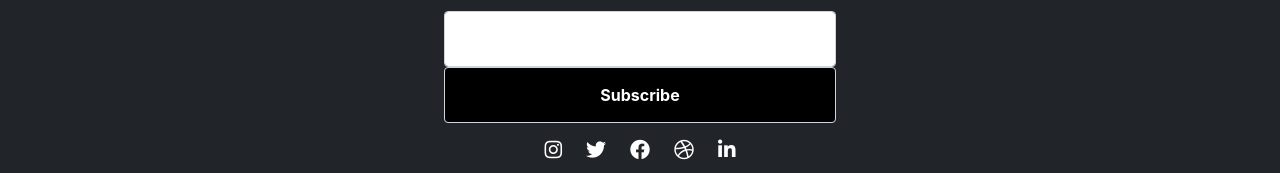
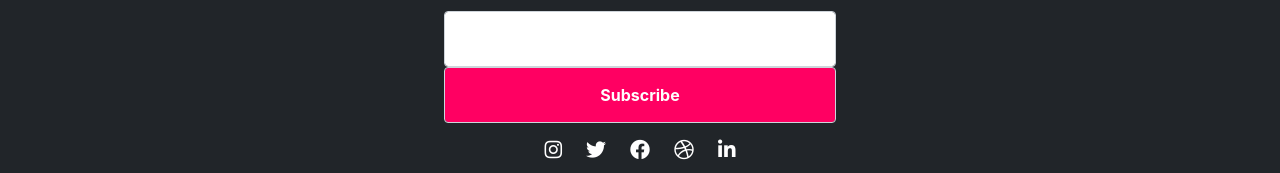
Before and after one commit to Melon-ali/drone-craft, a React (Create React App) app: page / in a window 1280 px wide. In both pictures the pointer is over the button "Subscribe". Shown: the part 1592-1765 px from the top of the page. Built offline with nearby package versions, Linux system fonts and the light colour scheme.

Commit message:
footer added

```diff
--- a/src/Pages/Shared/Footer/Footer.css
+++ b/src/Pages/Shared/Footer/Footer.css
@@ -1,6 +1,6 @@
 .hover {
   font-size: 20px;
-  transition: 1s;
+  transition: 0.5s;
 }
 .hover:hover {
   color: #ff0062;
@@ -18,7 +18,7 @@
 }
 .control-2:hover {
   color: white;
-  background-color: black;
+  background-color: #ff0062;
 }
 .font {
   color: #ff0062;
```
